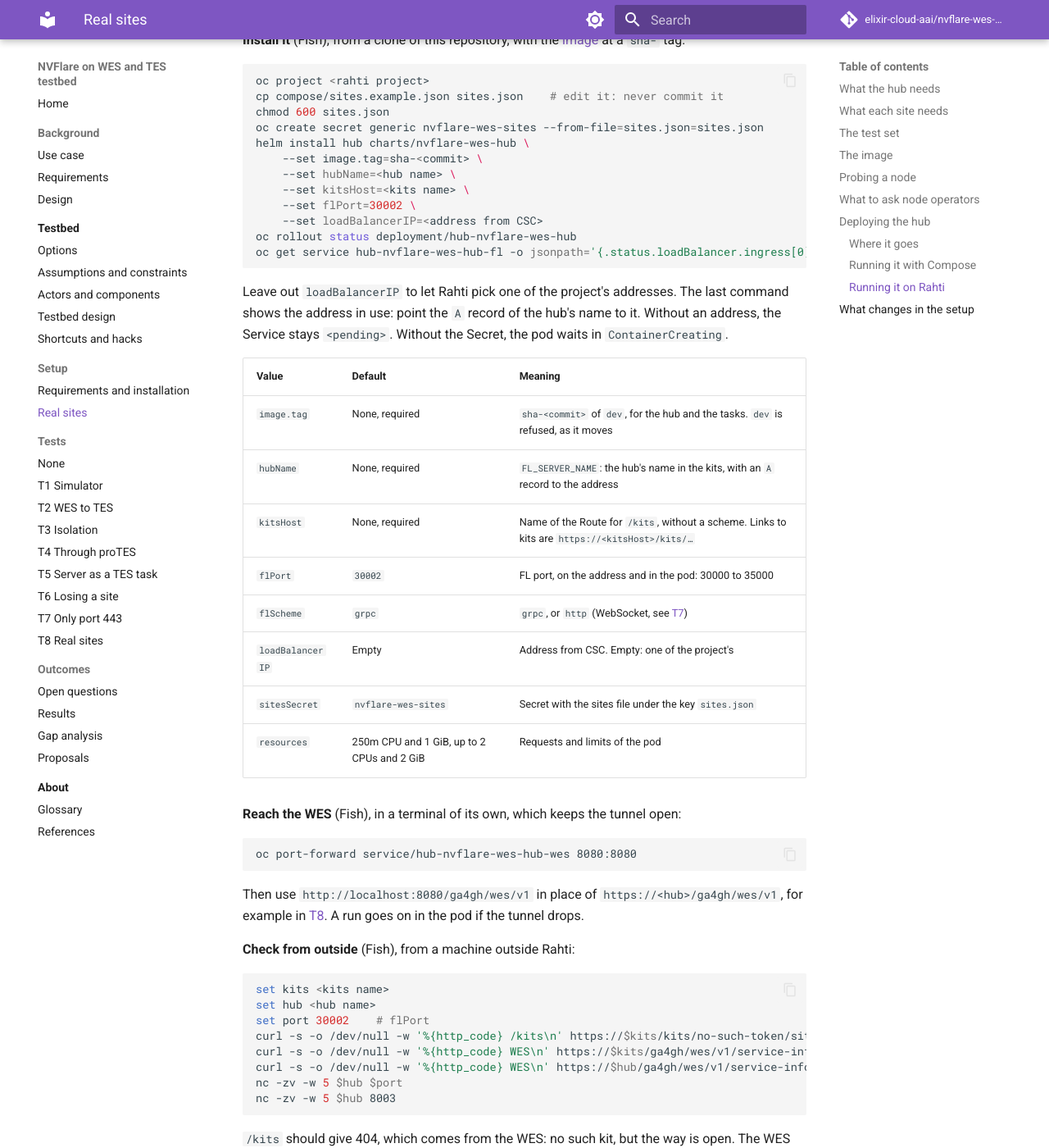
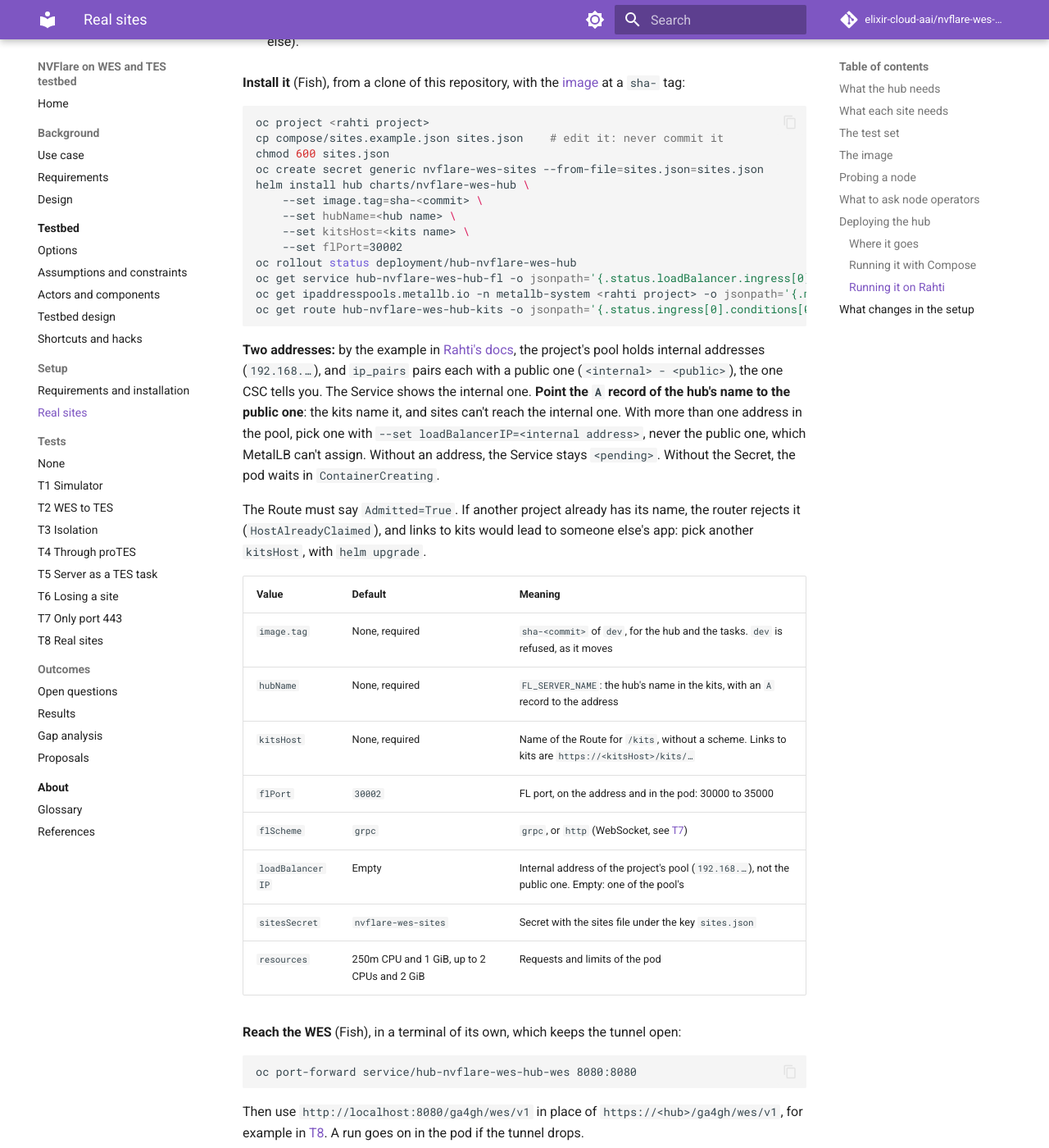
Before and after one commit to elixir-cloud-aai/nvflare-wes-testbed, an MkDocs documentation site: the page built from docs/setup/real-sites.md, in a window 1280 px wide and 1400 px high, scrolled down 7462 px. Shown: the whole window at 82% size. Built offline with MkDocs 1.6.1 and Material for MkDocs 9.7.7, drawn with Linux system fonts in a browser that asks for light colours; comment, search, counter and statistics services are not loaded; some of the changed text lies outside the part shown.

Commit message:
fix: name the public address for the hub on Rahti
Rahti's pool holds internal addresses, paired with public ones in
ip_pairs: the A record takes the public one, loadBalancerIP the
internal one. Check that the Route for /kits was admitted, and that
/kits answers from the WES. Note that pods of the same project can
reach the WES.

Co-Authored-By: Claude Opus 5.5 <noreply@anthropic.com>

````diff
--- a/docs/setup/real-sites.md
+++ b/docs/setup/real-sites.md
@@ -156,11 +156,11 @@ The chart [`charts/nvflare-wes-hub`](https://github.com/elixir-cloud-aai/nvflare
 | `ClusterIP` Service `…-wes` | The WES, inside the cluster only |
 | Route `…-kits` | `https://<kits name>/kits`, edge TLS, and no other path |
 
-The sites file comes from a Secret that you create, which isn't part of the chart. The WES is not exposed at all: reach it with `oc port-forward`, which needs no address list (in place of `WES_ALLOWED_IPS` and [#5](https://github.com/elixir-cloud-aai/nvflare-wes-testbed/issues/5)). The FLARE admin port stays inside the pod.
+The sites file comes from a Secret that you create, which isn't part of the chart. The WES is not exposed at all: reach it with `oc port-forward`, which needs no address list (in place of `WES_ALLOWED_IPS` and [#5](https://github.com/elixir-cloud-aai/nvflare-wes-testbed/issues/5)). The FLARE admin port stays inside the pod. Other pods of the same Rahti project could still reach the WES and the admin port at the pod's address, so keep the hub in a project of its own.
 
 **Before you start:**
 
-1. **An address from CSC.** Ask the [CSC Service Desk](https://docs.csc.fi/support/contact/) for one `LoadBalancer` address for your Rahti project, with the Rahti project name, the `csc_project` number, the use case (a federated learning hub for a BioHackathon sandbox, one TCP port between 30000 and 35000 for connections from compute sites) and the number of addresses: one. It can take some days.
+1. **An address from CSC.** Ask the [CSC Service Desk](https://docs.csc.fi/support/contact/), `servicedesk@csc.fi`, for one `LoadBalancer` address for your Rahti project, with the Rahti project name, the `csc_project` number, the use case (a federated learning hub for a BioHackathon sandbox, one TCP port between 30000 and 35000 for connections from compute sites) and the number of addresses: one. It can take some days.
 2. **The probe.** Find out whether tasks at the nodes may reach a port that high: [probe them](#probing-a-node) with `--fl-port 30002 --ports 8002,443`, and a listener on any machine with those ports open:
 
     ```fish
@@ -183,13 +183,16 @@ helm install hub charts/nvflare-wes-hub \
     --set image.tag=sha-<commit> \
     --set hubName=<hub name> \
     --set kitsHost=<kits name> \
-    --set flPort=30002 \
-    --set loadBalancerIP=<address from CSC>
+    --set flPort=30002
 oc rollout status deployment/hub-nvflare-wes-hub
 oc get service hub-nvflare-wes-hub-fl -o jsonpath='{.status.loadBalancer.ingress[0].ip}'; echo
+oc get ipaddresspools.metallb.io -n metallb-system <rahti project> -o jsonpath='{.metadata.annotations.ip_pairs}'; echo
+oc get route hub-nvflare-wes-hub-kits -o jsonpath='{.status.ingress[0].conditions[0].type}={.status.ingress[0].conditions[0].status}'; echo
 ```
 
-Leave out `loadBalancerIP` to let Rahti pick one of the project's addresses. The last command shows the address in use: point the `A` record of the hub's name to it. Without an address, the Service stays `<pending>`. Without the Secret, the pod waits in `ContainerCreating`.
+**Two addresses:** by the example in [Rahti's docs](https://docs.csc.fi/cloud/rahti/configurations/loadbalancer-service/), the project's pool holds internal addresses (`192.168.…`), and `ip_pairs` pairs each with a public one (`<internal> - <public>`), the one CSC tells you. The Service shows the internal one. **Point the `A` record of the hub's name to the public one**: the kits name it, and sites can't reach the internal one. With more than one address in the pool, pick one with `--set loadBalancerIP=<internal address>`, never the public one, which MetalLB can't assign. Without an address, the Service stays `<pending>`. Without the Secret, the pod waits in `ContainerCreating`.
+
+The Route must say `Admitted=True`. If another project already has its name, the router rejects it (`HostAlreadyClaimed`), and links to kits would lead to someone else's app: pick another `kitsHost`, with `helm upgrade`.
 
 | Value | Default | Meaning |
 |---|---|---|
@@ -198,7 +201,7 @@ Leave out `loadBalancerIP` to let Rahti pick one of the project's addresses. The
 | `kitsHost` | None, required | Name of the Route for `/kits`, without a scheme. Links to kits are `https://<kitsHost>/kits/…` |
 | `flPort` | `30002` | FL port, on the address and in the pod: 30000 to 35000 |
 | `flScheme` | `grpc` | `grpc`, or `http` (WebSocket, see [T7](../tests/t7-port-443.md)) |
-| `loadBalancerIP` | Empty | Address from CSC. Empty: one of the project's |
+| `loadBalancerIP` | Empty | Internal address of the project's pool (`192.168.…`), not the public one. Empty: one of the pool's |
 | `sitesSecret` | `nvflare-wes-sites` | Secret with the sites file under the key `sites.json` |
 | `resources` | 250m CPU and 1 GiB, up to 2 CPUs and 2 GiB | Requests and limits of the pod |
 
@@ -216,14 +219,14 @@ Then use `http://localhost:8080/ga4gh/wes/v1` in place of `https://<hub>/ga4gh/w
 set kits <kits name>
 set hub <hub name>
 set port 30002    # flPort
-curl -s -o /dev/null -w '%{http_code} /kits\n' https://$kits/kits/no-such-token/site-1.tgz
+curl -s -w ' %{http_code} /kits\n' https://$kits/kits/no-such-token/site-1.tgz
 curl -s -o /dev/null -w '%{http_code} WES\n' https://$kits/ga4gh/wes/v1/service-info
 curl -s -o /dev/null -w '%{http_code} WES\n' https://$hub/ga4gh/wes/v1/service-info
 nc -zv -w 5 $hub $port
 nc -zv -w 5 $hub 8003
 ```
 
-`/kits` should give 404, which comes from the WES: no such kit, but the way is open. The WES must not answer with 200 on either name: the router has no Route for it, and the address has only the FL port. The FL port only listens during a run, so it can read as closed until then. 8003 must stay closed. If the FL port times out during a run although the Service has its address, look for NetworkPolicies of the project (`oc get networkpolicy`) that keep it out: by Rahti's docs, pods only talk to pods of the same project by default.
+`/kits` should give 404 with `{"detail":"No such kit"}`, which comes from the WES: no such kit, but the way is open. The WES must not answer with 200 on either name: the router has no Route for it, and the address has only the FL port. The FL port only listens during a run, so it can read as closed until then. 8003 must stay closed. If the FL port times out during a run although the Service has its address, look for NetworkPolicies of the project (`oc get networkpolicy`) that keep it out: by Rahti's docs, pods only talk to pods of the same project by default.
 
 **Acceptance:** a run with one site ([T8](../tests/t8-real-sites.md)) passes, `/kits` is reachable from outside, and the WES isn't.
 
````
Also changed, not shown: 3 other files.
